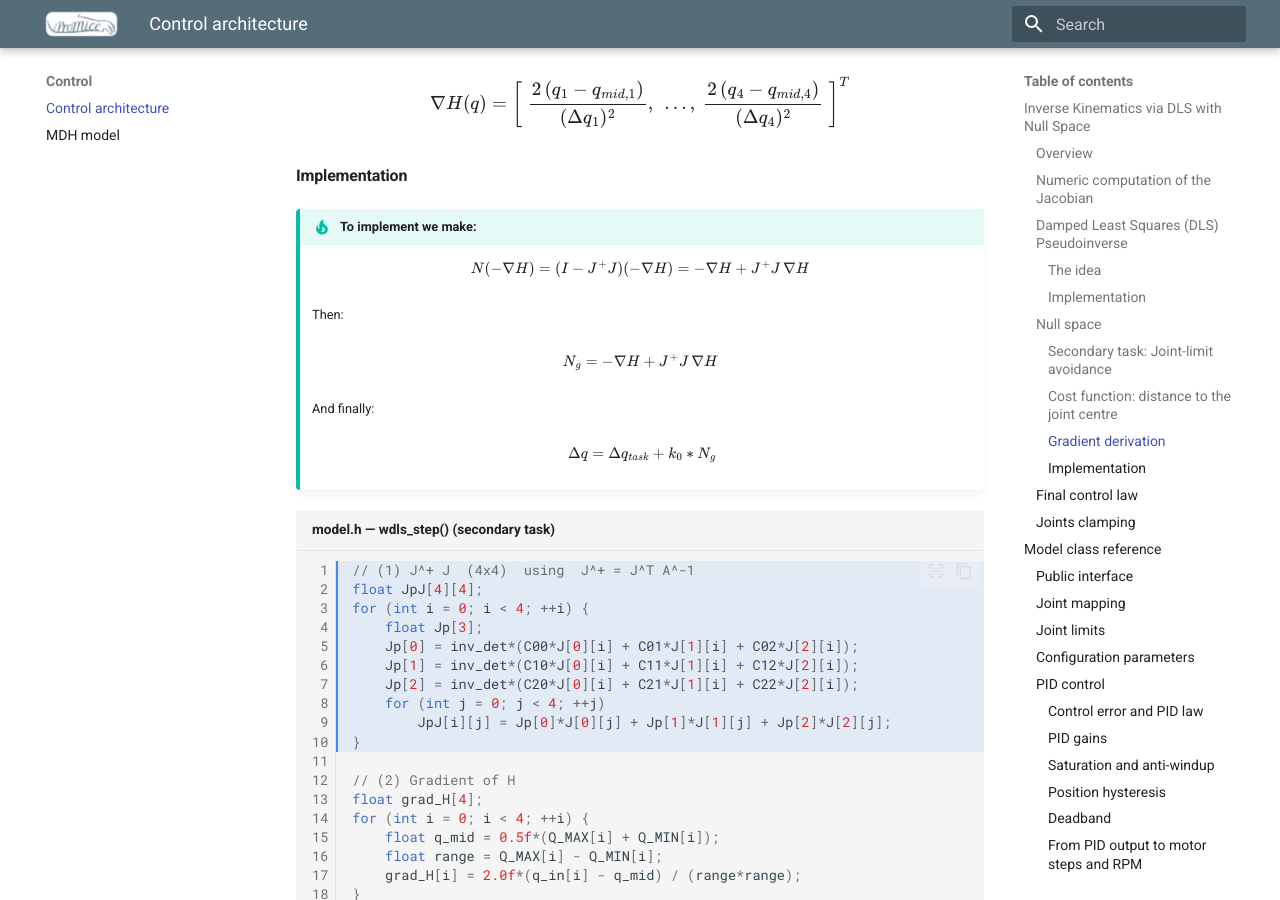
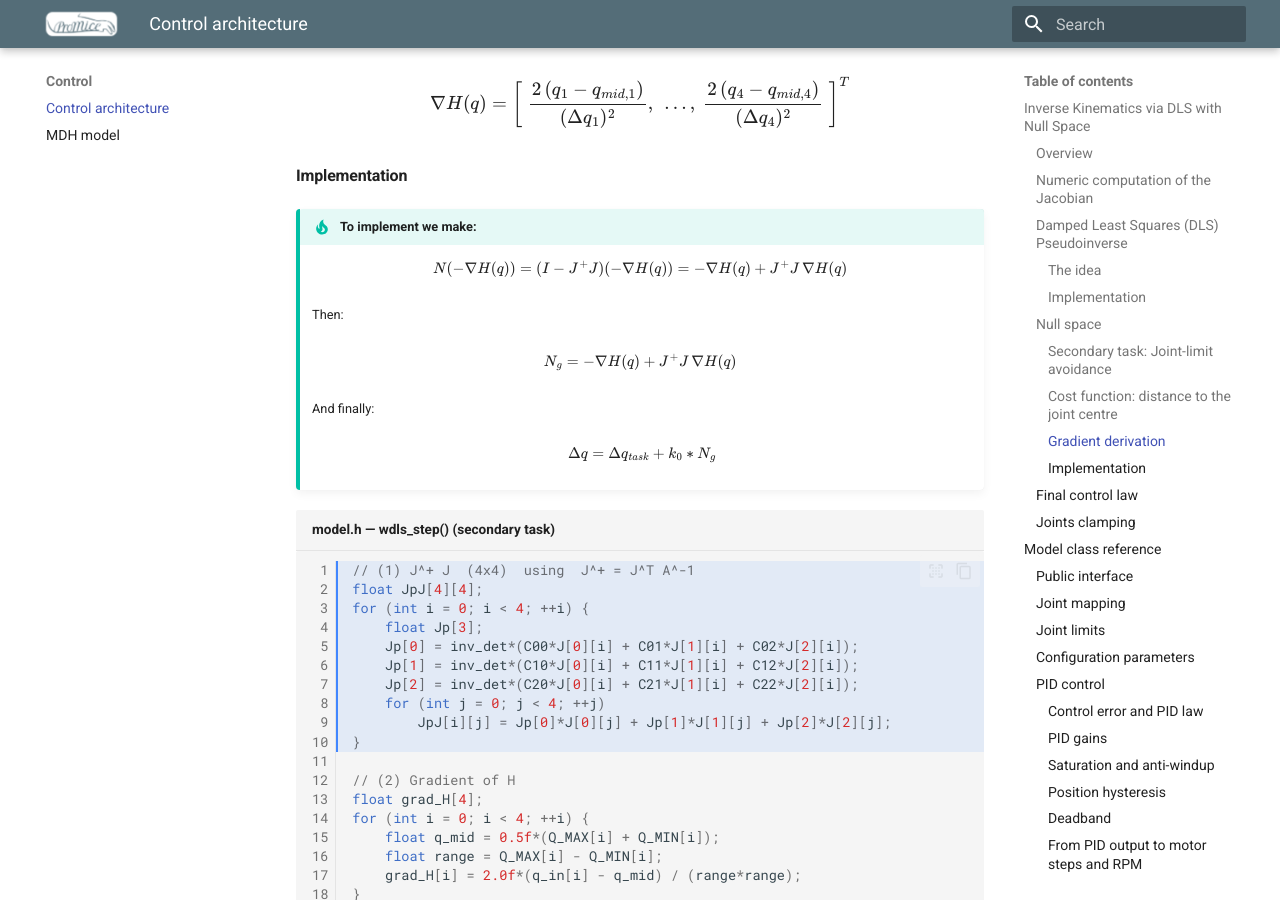
Before and after one commit to Juan-CarlosM/ProMice, an MkDocs documentation site: the page built from docs/control_architecture.md, in a window 1280 px wide and 900 px high, scrolled down 5243 px. Built offline with MkDocs 1.6.1 and Material for MkDocs 9.7.7, drawn with Linux system fonts in a browser that asks for light colours.

```diff
--- a/docs/control_architecture.md
+++ b/docs/control_architecture.md
@@ -229,13 +229,13 @@ $$
 !!! tip "To implement we make:"
 
     $$
-    N(-\nabla H)=(I - J^+J)(-\nabla H) = -\nabla H + J^+J\,\nabla H\
+    N(-\nabla H(q))=(I - J^+J)(-\nabla H(q)) = -\nabla H(q) + J^+J\,\nabla H(q)\
     $$
 
     Then:
 
     $$
-    N_g=-\nabla H + J^+J\,\nabla H\
+    N_g=-\nabla H(q) + J^+J\,\nabla H(q)\
     $$
 
     And finally:
@@ -287,11 +287,11 @@ $$
 $$
 
 $$
-\Delta q = J^T A^{-1} e + k_0 N (-\nabla H )
+\Delta q = J^T A^{-1} e + k_0 N (-\nabla H(q) )
 $$
 
 $$
-\Delta q = J^T x + k_0 (-\nabla H + J^+J\,\nabla H)
+\Delta q = J^T x + k_0 (-\nabla H(q) + J^+J\,\nabla H(q))
 $$
 
 $$
```
